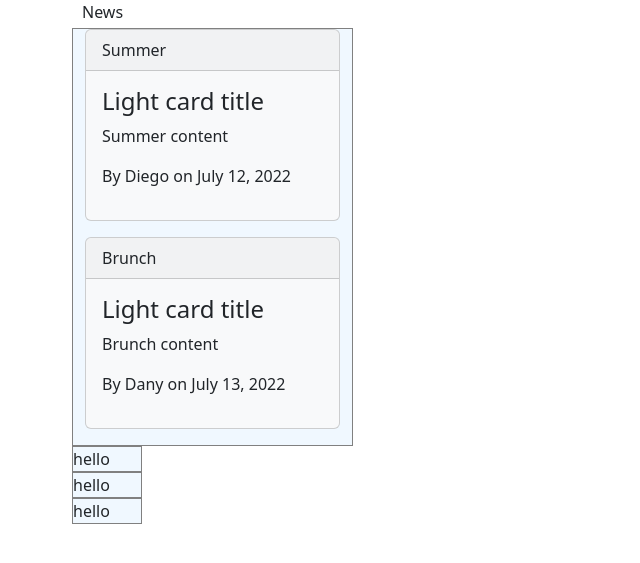
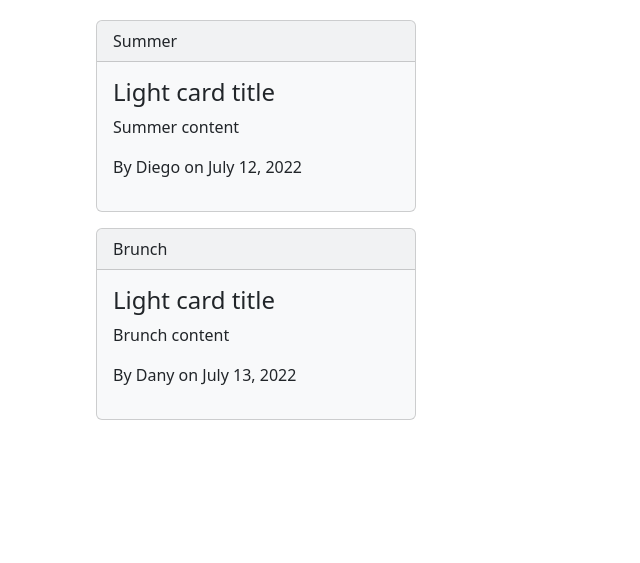
Before and after one commit to diegosno/project4-django, a Django app: page / in a window 1280 px wide. Shown: the part 56-619 px from the top of the page, without its empty margins (0-640 px from the left). Run offline with Django 3.2, Linux system fonts and the light colour scheme.

Commit message:
Update base template to display messages and define content block.

```diff
--- a/templates/website/base.html
+++ b/templates/website/base.html
@@ -41,7 +41,7 @@
               <li class="nav-item dropdown">
                 <a class="nav-link dropdown-toggle" data-bs-toggle="dropdown" href="#" role="button" aria-haspopup="true" aria-expanded="false">Join</a>
                 <div class="dropdown-menu">
-                  <a class="dropdown-item" href="#">Sign Up</a>
+                    <a class="dropdown-item" href="signup">Sign Up</a>
                   <a class="dropdown-item" href="#">Login</a>
 
                   <div class="dropdown-divider"></div>
@@ -53,27 +53,20 @@
         </div>
       </nav>
       <div class="container">
+        <div class="row justify-content-center my-3">
         <div class="row">
-         <div class="container">News</div>
-                 <div  class="col-lg-3 col-sm-6 g-1">
-                     <div class="box">
+            <div  class="col-sm-12 g-1">
+                {% if messages %}
+                {% for message in messages %}
+                <div class="alert alert-{{ message.tags}}"></div>
+                {{ message }}
+                {% endfor %}
+                {% endif %}
                         {% block content %}
-                        {% endblock %} </div>
+                        {% endblock %}
 
 
-                 <div class="col-lg-3 col-sm-6 g-1 ">
-                     <div class="box"> hello</div>
 
-                 </div>
-
-
-                 <div  class="col-lg-3 col-sm-6 g-1 ">
-                     <div class="box"> hello</div>
-                 </div>
-
-
-                 <div   class="col-lg-3 col-sm-6 g-1 ">
-                     <div class="box"> hello</div>
                  </div>
 
 
```
